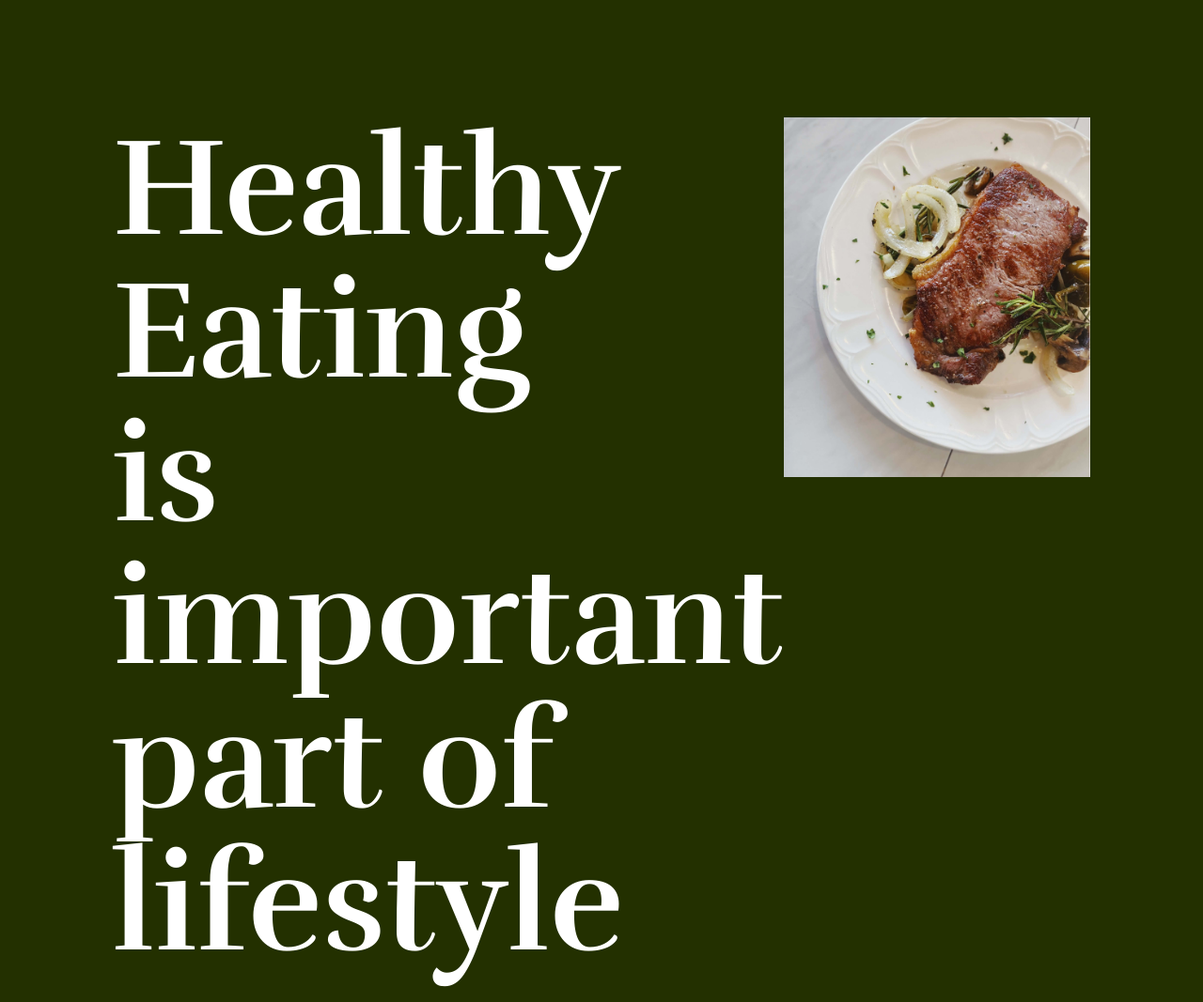
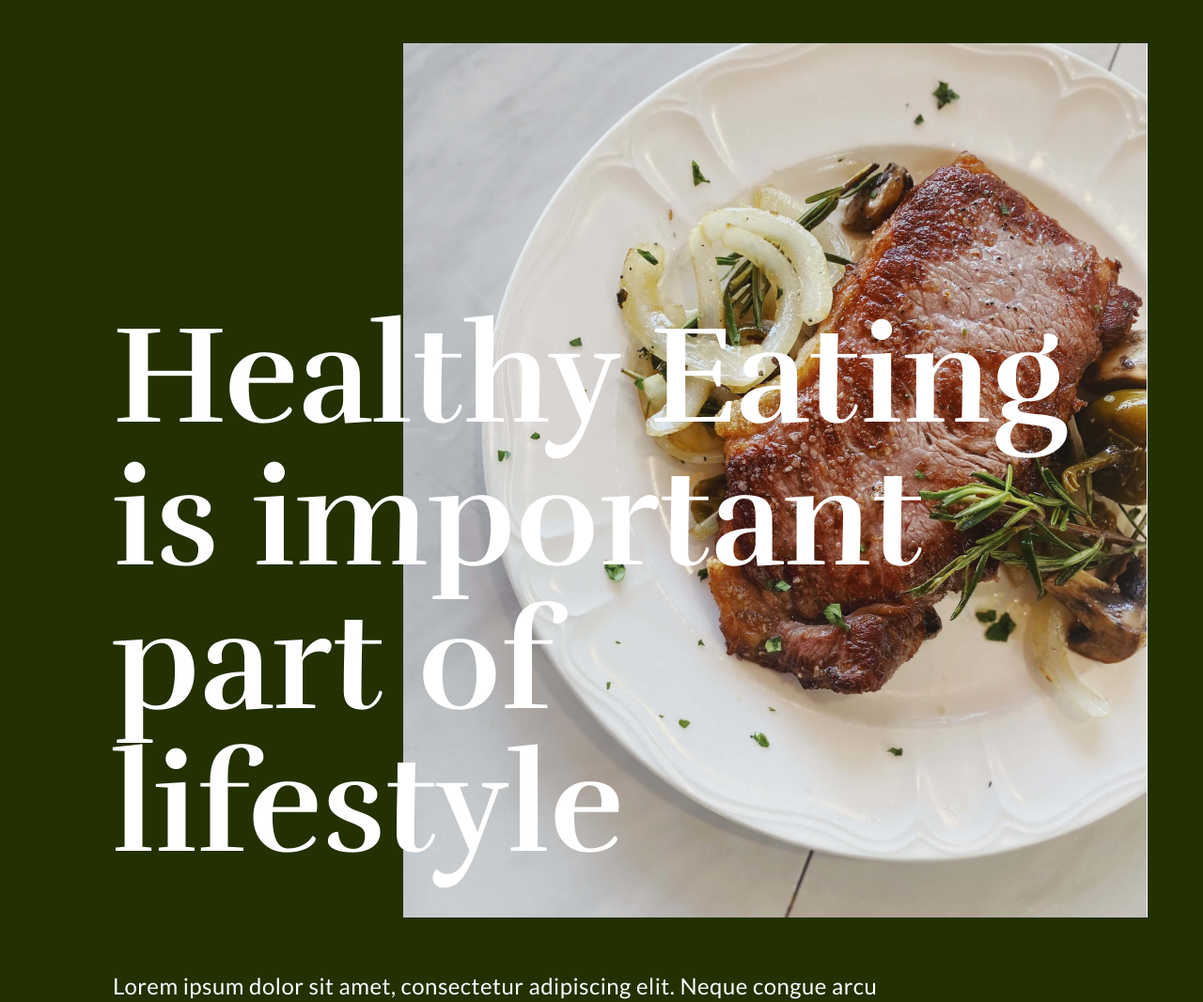
Before and after one commit to Tatiana-KTV/food-zero, a website: page app/index.html in a window 1280 px wide. Shown: the part 160-1227 px from the top of the page at 94% size. Drawn offline with nearby package versions, Linux system fonts and the light colour scheme; files that its build step writes are made by us from their sources.

Commit message:
added styles to hero section

```diff
--- a/app/index.html
+++ b/app/index.html
@@ -48,19 +48,22 @@
 
     <section class="section hero">
       <div class="container">
-        <div class="hero__top-content d-flex">
-          <div class="hero__top-txt">
-            <h1 class="hero__title">
-              Healthy Eating <br> is important <br> part of lifestyle
-            </h1>
-            <p class="hero__subtitle">
-              Lorem ipsum dolor sit amet, consectetur adipiscing elit. Neque congue arcu
-            </p>
+
+      <section class="section hero">
+        <div class="container hero d-flex">
+          <div class="hero__content">
+            <h1 class="sr-only">zero-food best restourant in your city</h1>
+            <h2 class="hero__title">
+              Healthy Eating <br> is important <br> part of lifestyle <br>
+              <span class="hero__subtitle"> Lorem ipsum dolor sit amet, consectetur adipiscing elit. Neque congue arcu
+              </span>
+            </h2>
           </div>
-      <div class="hero_top-image" width=" 792" height="931">
-        <img src="images/1.jpg" alt="">
-      </div>
-      </div>
+          <div class="hero__picture" style="background-image: url('images/1.jpg')">
+            <span class="sr-only">picture of a dish cooked in our restaurant</span>
+          </div>
+        </div>
+      </section>
         </div>
 
     </section>
--- a/app/scss/style.scss
+++ b/app/scss/style.scss
@@ -10,6 +10,7 @@
 
 .menu {
   display: none;
+
   &--active {
     display: block;
   }
@@ -21,10 +22,12 @@
   position: relative;
   color: #ffffff;
   cursor: pointer;
+
   @include mq('tablet') {
     width: 36px;
     height: 20px;
   }
+
   &__line {
     position: absolute;
     left: 0;
@@ -35,6 +38,7 @@
     background-color: currentColor;
     transition: transform 0.3s ease-in-out;
   }
+
   &::before,
   &::after {
     content: "";
@@ -45,12 +49,15 @@
     background-color: currentColor;
     transition: transform 0.3s ease-in-out, top 0.3s ease-in-out;
   }
+
   &::before {
     top: 0;
   }
+
   &::after {
     top: calc(100% - 2px);
   }
+
   // &--active .burger__line {
   //   transform: scale(0);
   //   transition: transform 0.3s ease-in-out;
@@ -71,18 +78,23 @@
   justify-content: space-between;
   align-items: center;
   padding: 46px 0;
+
   @include mq('desktop') {
     padding: 40px 0;
   }
+
   @include mq('desktop-2') {
     padding: 35px 0;
   }
+
   @include mq('tablet-2') {
     padding: 30px 0;
   }
+
   @include mq('tablet') {
     padding: 25px 0;
   }
+
   @include mq('phone') {
     padding: 20px 0;
   }
@@ -91,50 +103,55 @@
   &__right {
     align-items: center;
   }
+
   &__left {
     @include mq('phone') {
       width: 100%;
       justify-content: space-between;
     }
   }
+
   &__logo-img {
     width: 307px;
     height: 115px;
     margin-right: 45px;
+
     @include mq('desktop-2') {
       margin-right: 40px;
     }
+
     @include mq('desktop') {
       margin-right: 35px;
       width: 245px;
       height: 92px;
     }
+
     @include mq('tablet-2') {
       margin-right: 30px;
       width: 196px;
       height: 73px;
     }
 
-      @include mq('tablet') {
+    @include mq('tablet') {}
 
+    @include mq('phone') {}
   }
 
-      @include mq('phone') {
-
-      }
-  }
   &__call {
     font-size: 26px;
     @extend %inter-400;
     color: $white;
     margin-right: 25px;
+
     @include mq('desktop-2') {
       font-size: 24px;
     }
-    @include mq('desktop'){
+
+    @include mq('desktop') {
       font-size: 22px;
       margin-right: 20px;
     }
+
     @include mq('tablet-2') {
       display: none;
     }
@@ -147,18 +164,22 @@
     border: 2px solid $white;
     padding: 20px 46px;
     @extend %rufina-700;
+
     @include mq('desktop-2') {
       font-size: 30px;
       padding: 18px 42px;
     }
+
     @include mq('desktop') {
       font-size: 28px;
       padding: 14px 38px;
     }
+
     @include mq('tablet-2') {
       font-size: 26px;
       padding: 10px 34px;
     }
+
     @include mq('tablet') {
       font-size: 20px;
       padding: 8px 24px;
@@ -171,12 +192,84 @@
 }
 
 
+// .hero {
+
+
+
+//   &__subtitle {
+//     font-size: 24px;
+//     line-height: 1.4;
+//     letter-spacing: 0.02em;
+//     color: $white;
+//     @extend %lato-400;
+//     width: 50%;
+//   }
+//   &_top-image {
+//     height: 931px;
+//   }
+// }
+
+
+
 .hero {
+  background-color: $dark-green;
   padding: 100px 0 220px;
-  background-color: $dark-green;
-  &__top-content {
   justify-content: space-between;
+  align-items: center;
+
+  // @include mq('tablet-2') {
+  //   padding-top: 30px;
+  // }
+
+  @include mq('phone') {
+    // padding-top: 25px;
+    width: 100%;
+    position: relative;
   }
+
+  &__content {
+    max-width: 1057px;
+    width: 100%;
+
+    @include mq('tablet') {
+      max-width: 387px;
+    }
+
+    @include mq('phone') {
+      display: flex;
+      flex-direction: column;
+      justify-content: center;
+      max-width: 560px;
+      height: 300px;
+    }
+  }
+
+  &__picture {
+    max-width: 792px;
+    width: 100%;
+    background-repeat: no-repeat;
+    background-position: center;
+    background-size: contain;
+    object-fit: cover;
+    aspect-ratio: 0.84/1;
+
+        position: absolute;
+        left: 88%;
+        top: 25%;
+        transform: translate(-88%);
+        z-index: 0;
+
+    @include mq('phone') {
+      position: absolute;
+      right: 0;
+      opacity: 0.25;
+      width: 254px;
+      max-width: 100%;
+      height: 300px;
+      aspect-ratio: 0.84/1;
+    }
+  }
+
   &__title {
     font-size: 148px;
     line-height: 1.03;
@@ -184,7 +277,10 @@
     @extend %rufina-700;
     text-shadow: 0 4px 4px 0 rgba(0, 0, 0, 0.25);
     margin-bottom: 50px;
+        position: relative;
+        z-index: 5;
   }
+
   &__subtitle {
     font-size: 24px;
     line-height: 1.4;
@@ -193,7 +289,4 @@
     @extend %lato-400;
     width: 50%;
   }
-  &_top-image {
-    height: 931px;
 }
-}
```
Lines whose indentation alone changed are shown as unchanged.
